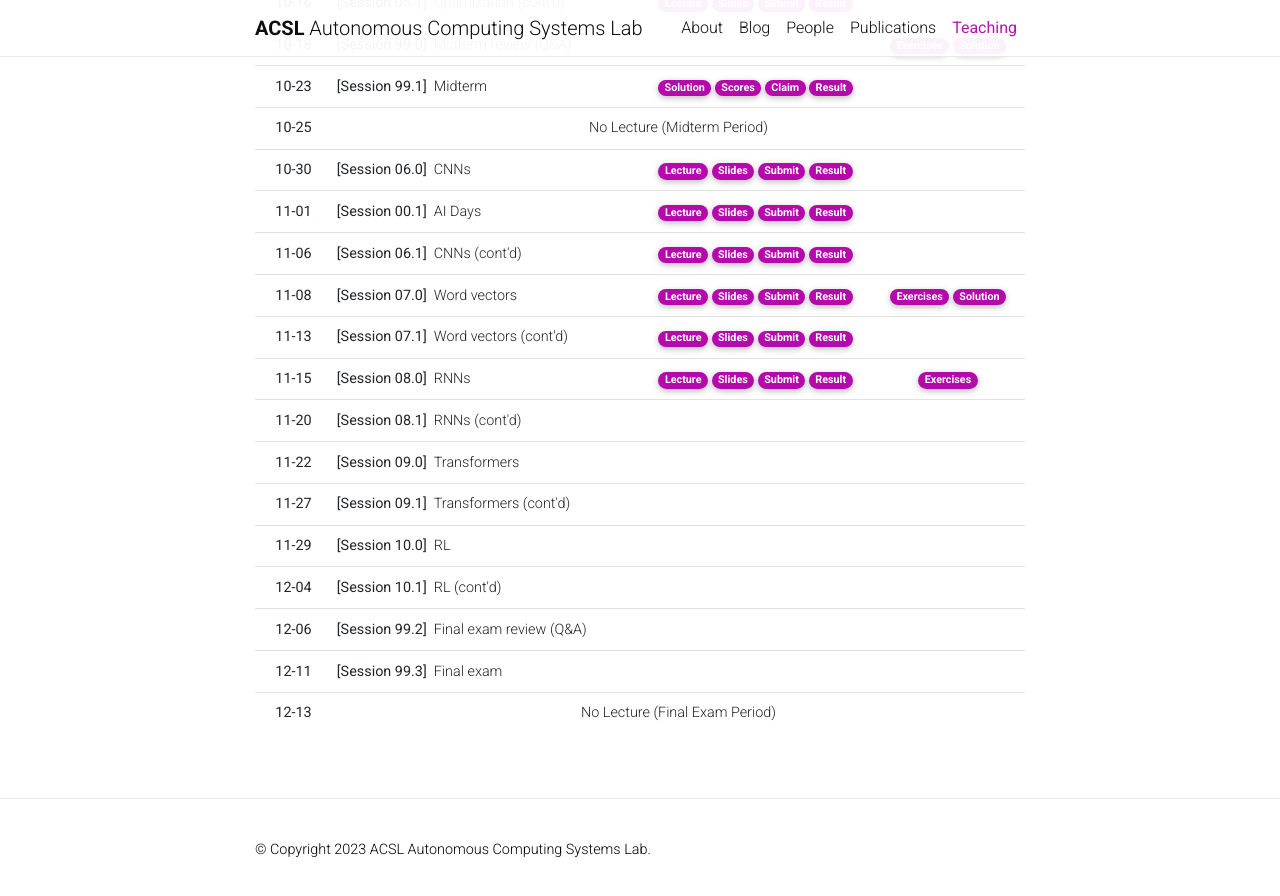
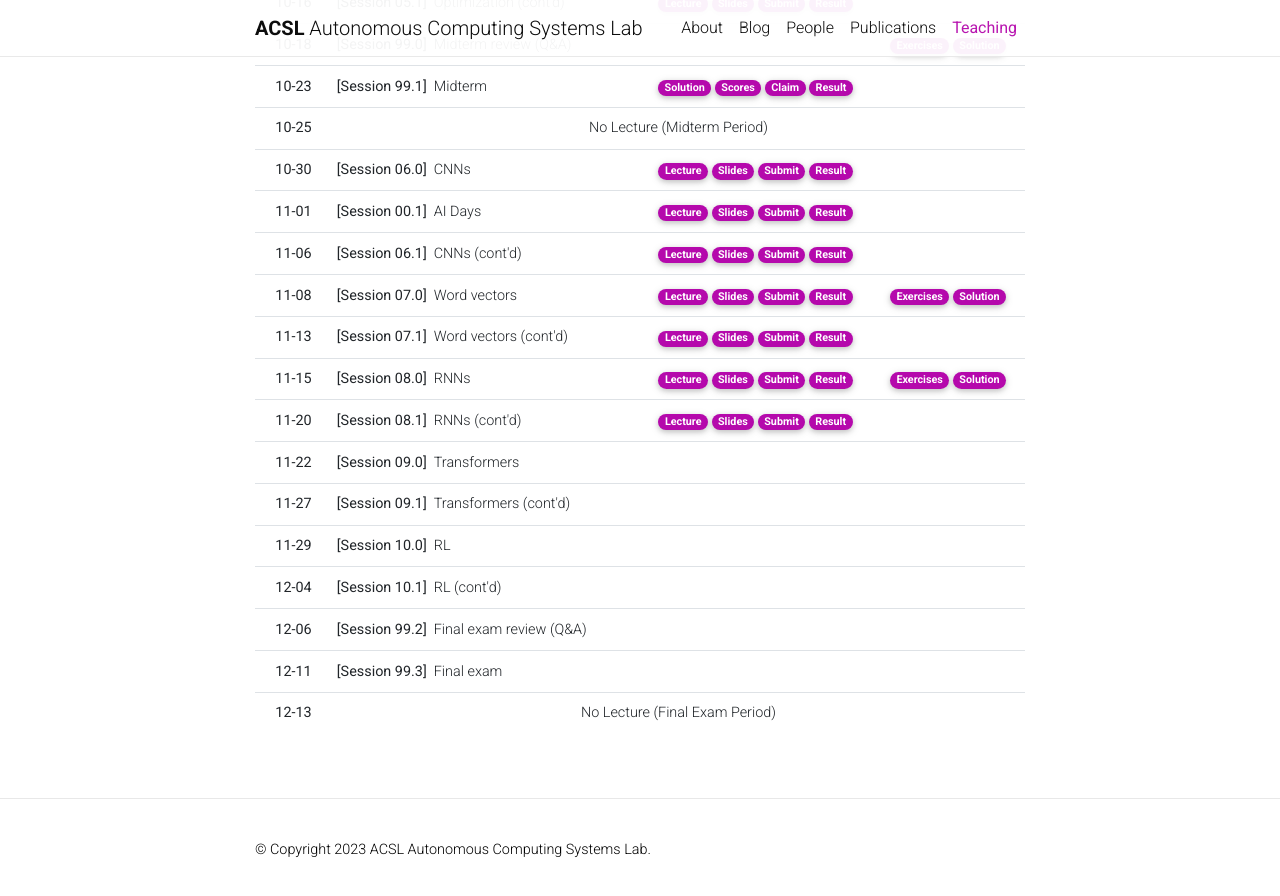
Before and after one commit to Uehwan/Uehwan.github.io, a Jekyll site: the page built from _teaching/aiexplab23fall.md, in a window 1280 px wide and 900 px high, scrolled down 1943 px. Shown: the top 896 px of the window. Built offline with Jekyll 4.4.1, drawn with Linux system fonts in a browser that asks for light colours; nearby versions of some CDN libraries; comment, search, counter and statistics services are not loaded; a style sheet for code colours, icons or effects is not loaded.

Commit message:
Rnn 01 lec

```diff
--- a/_teaching/aiexplab23fall.md
+++ b/_teaching/aiexplab23fall.md
@@ -327,17 +327,17 @@
       </td>
       <td>
         <a href="https://colab.research.google.com/drive/1Kmzta_ybXUEl5MFdHYsQmVQj0hJ2b7KS?usp=sharing" target="_blank" class="badge badge-pill" style="background-color:#B509AC;">Exercises</a>
-        <a href="https://colab.research.google.com/drive/1nu78D6IY9rxvPYpUMd4pvUgJntN1k5j2?usp=sharing" target="_blank" class="badge badge-pill" style="background-color:#B509AC;"></a>
+        <a href="https://colab.research.google.com/drive/1nu78D6IY9rxvPYpUMd4pvUgJntN1k5j2?usp=sharing" target="_blank" class="badge badge-pill" style="background-color:#B509AC;">Solution</a>
       </td>
     </tr>
     <tr>
       <th scope="row">11-20</th>
       <td class="text-left"><b>[Session 08.1]</b> &nbsp;RNNs (cont'd)</td>
       <td>
-        <!--a href="" target="_blank" class="badge badge-pill" style="background-color:#B509AC;">Lecture</a>
-        <a href="" target="_blank" class="badge badge-pill" style="background-color:#B509AC;">Slides</a>
-        <a href="" target="_blank" class="badge badge-pill" style="background-color:#B509AC;">Submit</a>
-        <a href="" target="_blank" class="badge badge-pill" style="background-color:#B509AC;">Result</a-->
+        <a href="https://colab.research.google.com/drive/1hvPwv9xoyuJ9eYQP5wlFkE1-hWyk28We?usp=sharing" target="_blank" class="badge badge-pill" style="background-color:#B509AC;">Lecture</a>
+        <a href="https://docs.google.com/presentation/d/128aF0HxGAfOTM8nyb5nZlBVAMIjLamqQIdhk2fMhqbc/edit?usp=sharing" target="_blank" class="badge badge-pill" style="background-color:#B509AC;">Slides</a>
+        <a href="https://forms.gle/Epj1nRH1YgZnAsNQA" target="_blank" class="badge badge-pill" style="background-color:#B509AC;">Submit</a>
+        <a href="https://docs.google.com/spreadsheets/d/1kh4pkebj_c6x4iuIcgU4GSXo5gG70o-kITU1Y8FE33s/edit?usp=sharing" target="_blank" class="badge badge-pill" style="background-color:#B509AC;">Result</a>
       </td>
       <td>
         <!--a href="" target="_blank" class="badge badge-pill" style="background-color:#B509AC;">Exercises</a>
```
